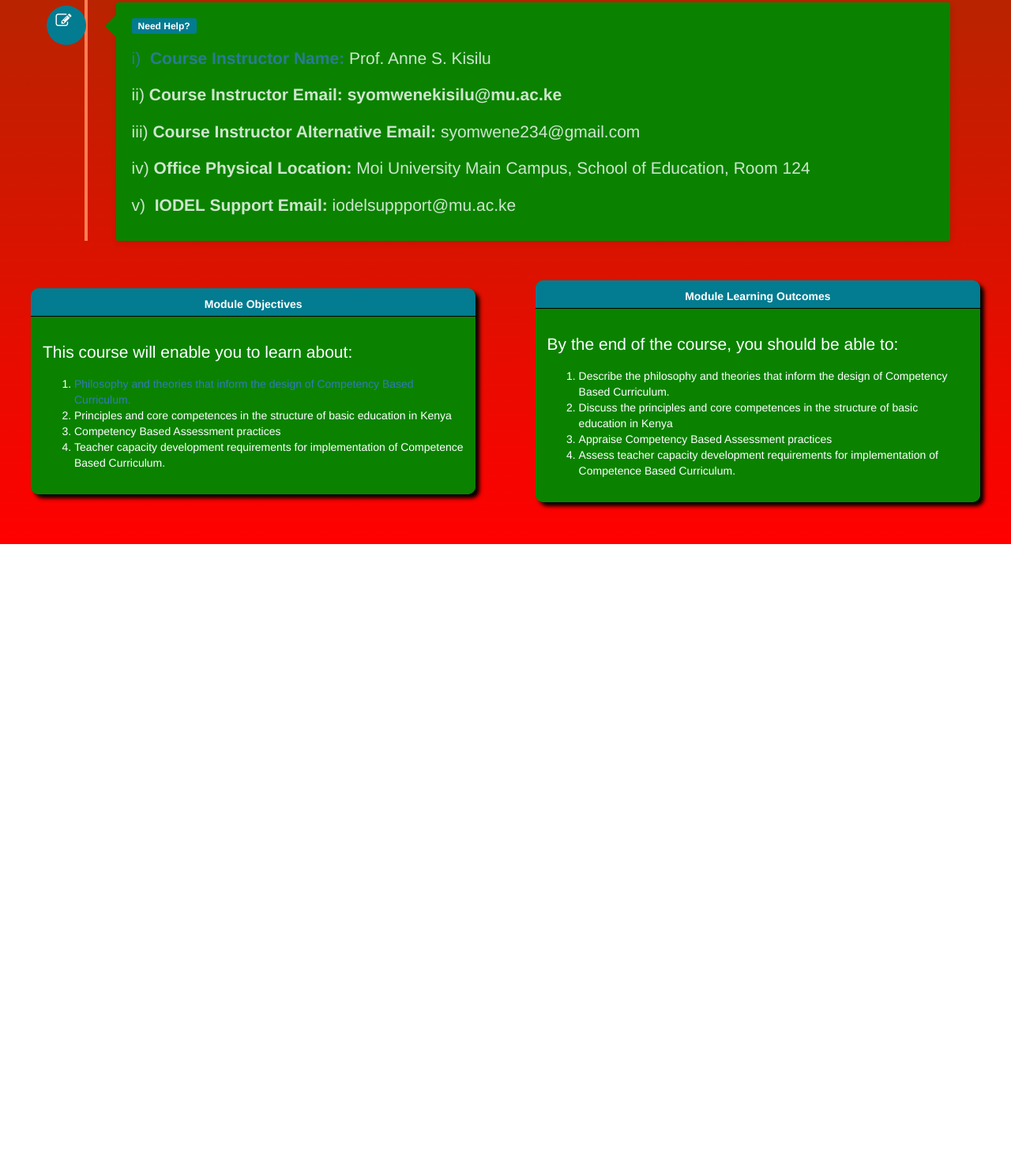
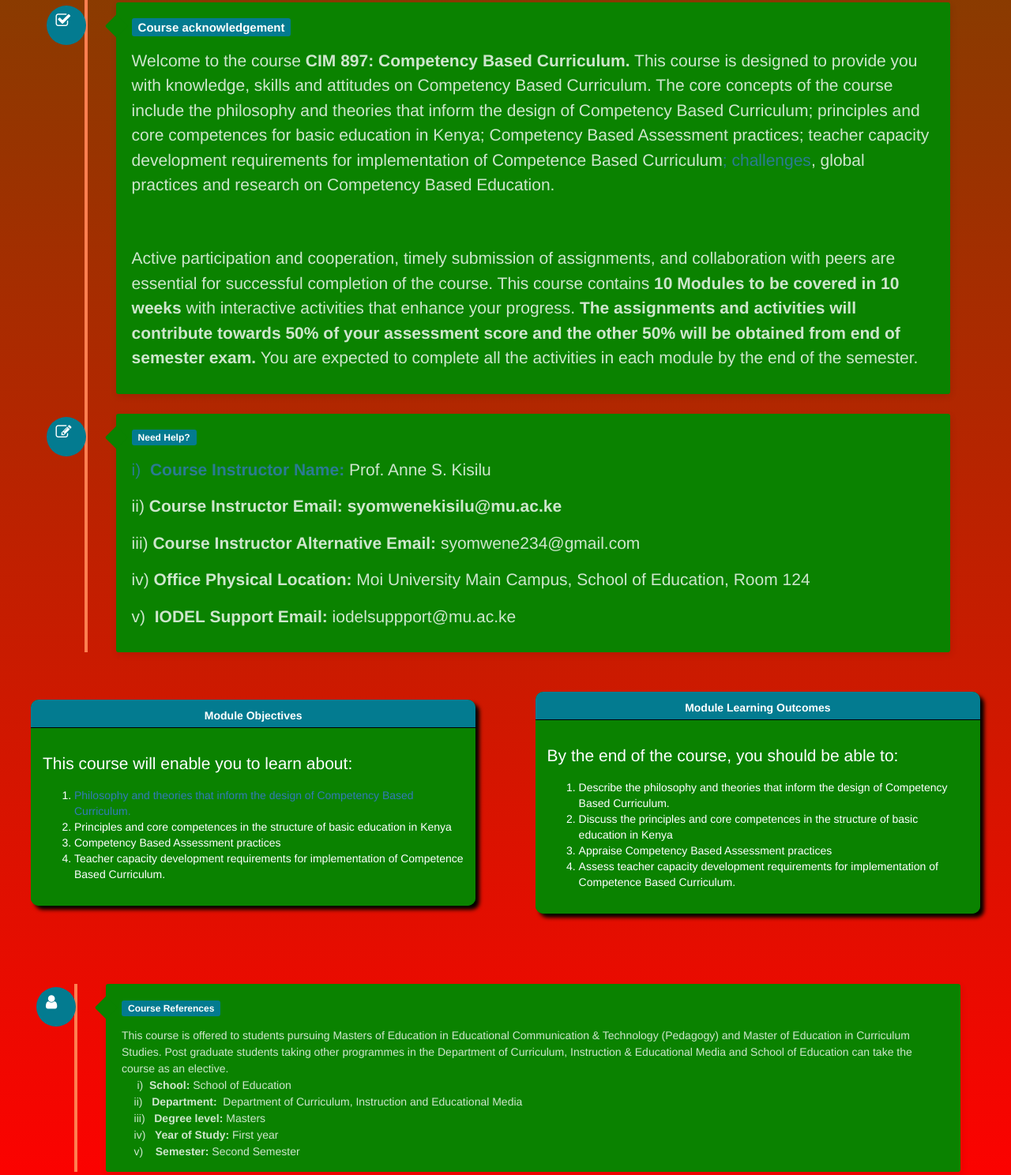
Before and after one commit to kevinkutoyi/Musomi-Course-Template, a plain HTML site: page index.html in a window 1280 px wide. Shown: the part 1812-3300 px from the top of the page at 79% size. Before the commit the page ends 2501 px from the top, so only its background shows below. Drawn offline with nearby package versions, Linux system fonts and the light colour scheme.

Commit message:
adding course acknowledgement and course references

```diff
--- a/index.html
+++ b/index.html
@@ -29,6 +29,8 @@
         <div class="musomibook_chapter_title_div">
             <div class="musomibook_chapter_booktitle2" align="right"> CIM 897: COMPETENCY BASED CURRICULUM<br></div>
         </div>
+
+
         <div class="module-container">
             <div class="timeline">
                 <div class="timeline-container primary">
@@ -126,6 +128,47 @@
                     </div>
                 </div>
 
+                <!-- ADDITIONS -->
+
+                <div class="timeline-container danger">
+                    <div class="timeline-icon">
+                        <i class="fa fa-check-square-o fa-bounce"></i>
+                    </div>
+                    <div class="timeline-body">
+                        <h4 class="timeline-title"><span class="badge" style="font-size:15px">Course acknowledgement</span></h4>
+                        <p></p>
+                        <p>Welcome to the course <strong>CIM 897: </strong><strong>Competency Based Curriculum</strong><strong>.</strong> This
+                            course is designed to provide you with knowledge, skills and
+                            attitudes on Competency Based Curriculum. The core concepts of the course
+                            include the philosophy and theories that inform the design of Competency Based
+                            Curriculum; principles and core competences for basic education in Kenya;
+                            Competency Based Assessment practices; teacher capacity development
+                            requirements for implementation of Competence Based Curriculum<a name="_Hlk178241047">; challenges</a><a name="_Hlk178240864"></a>, global
+                            practices and research on Competency Based Education.</p>
+
+
+
+                        <p>&nbsp;</p>
+
+                        <p><span lang="EN-US">Active participation and
+                                cooperation, timely submission of assignments, and collaboration with peers are
+                                essential for successful completion of the course. </span><span lang="EN-US">This course contains <strong>10 Modules to be covered in 10
+                                    weeks</strong> with interactive activities that enhance your progress. <strong>The
+                                    assignments and activities will contribute towards 50% of your assessment score
+                                    and the other 50% will be obtained from end of semester exam.</strong> You are
+                                expected to complete all the activities in each module by the end of the
+                                semester.</span></p>
+                        <p></p>
+                        <p></p>
+                        <p></p>
+
+                    </div>
+                </div>
+
+
+
+                <!-- End of additions -->
+
                 <div class="timeline-container success">
                     <div class="timeline-icon">
                         <i class="fa fa-edit fa-bounce"></i>
@@ -207,14 +250,62 @@
                         </tr>
                         <tr>
                         </tr>
+
+                        <!-- Course references -->
+
+
+                        <!-- End of course references -->
                     </tbody>
                 </table>
+
+
+
             </div>
         </div>
     </div>
 </div>
 
 <!---------End copy to LMS here--------->
+<div class="module-container">
+    <div class="timeline">
+        <div class="timeline-container primary">
+            <div class="timeline-icon">
+                <i class="fa fa-user fa-bounce"></i>
+            </div>
+            <div class="timeline-body">
+                <h4 class="timeline-title"><span class="badge">Course References</span></h4>
+
+
+                <!-- Audience Description Here  -->
+                <p><span lang="EN-US">This course is offered to students pursuing Masters of Education in</span><span lang="EN-GB"> Educational Communication &amp; Technology
+                        (Pedagogy)</span><span lang="EN-US"> and Master of Education in
+                        Curriculum Studies. Post graduate students taking other programmes in the
+                        Department of Curriculum, Instruction &amp; Educational Media and School of
+                        Education can take the course as an elective.</span><span lang="EN-GB"></span></p>
+
+                <p><!--[if !supportLists]--><span lang="EN-US">&nbsp; &nbsp; &nbsp;i)&nbsp;&nbsp;</span><strong><span lang="EN-US">School:</span></strong><span lang="EN-US"> School of Education</span></p>
+
+                <p><!--[if !supportLists]--><span lang="EN-US">&nbsp;&nbsp;&nbsp; ii)&nbsp;&nbsp;&nbsp;</span><strong><span lang="EN-US">Department:</span></strong><span lang="EN-US">&nbsp; Department of Curriculum,
+                        Instruction and Educational Media</span></p>
+
+                <p><!--[if !supportLists]--><span lang="EN-US">&nbsp; &nbsp; iii)&nbsp;&nbsp;&nbsp;</span><strong><span lang="EN-US">Degree level:</span></strong><span lang="EN-US"> Masters</span></p>
+
+                <p><!--[if !supportLists]--><span lang="EN-US">&nbsp; &nbsp; iv)&nbsp;&nbsp;&nbsp;</span><strong><span lang="EN-US">Year of Study:</span></strong><span lang="EN-US"> First year</span></p>
+
+                <p><!--[if !supportLists]--><span lang="EN-US">&nbsp;&nbsp;&nbsp; v)&nbsp;&nbsp;&nbsp;&nbsp;</span><strong><span lang="EN-US">Semester:</span></strong><span lang="EN-US"> Second Semester</span></p><!-- End Here-->
+            </div>
+        </div>
+
+
+
+
+
+
+        <!-- End of additions -->
+
+
+    </div>
+</div>
 
 
 </body>
```
